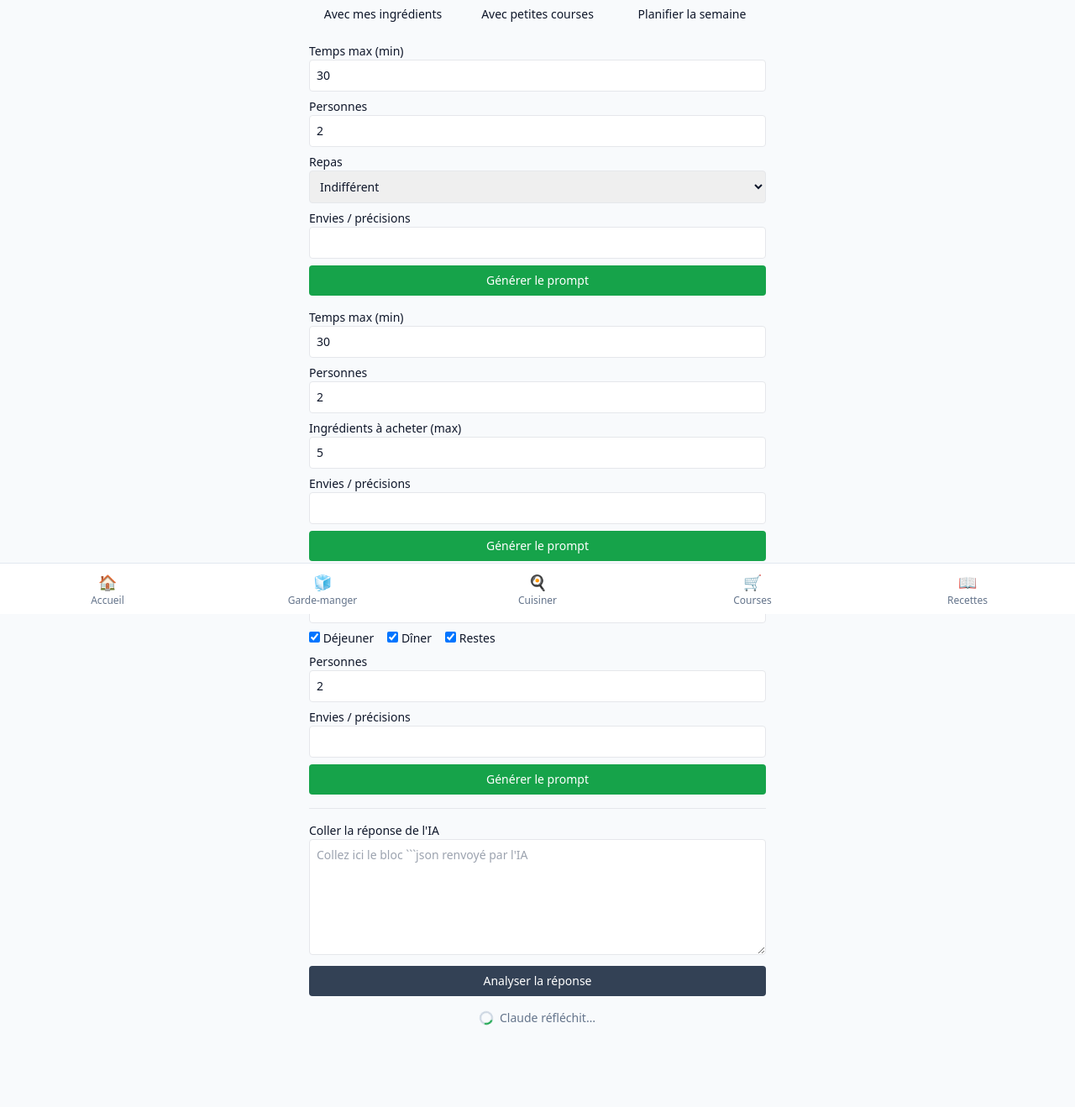
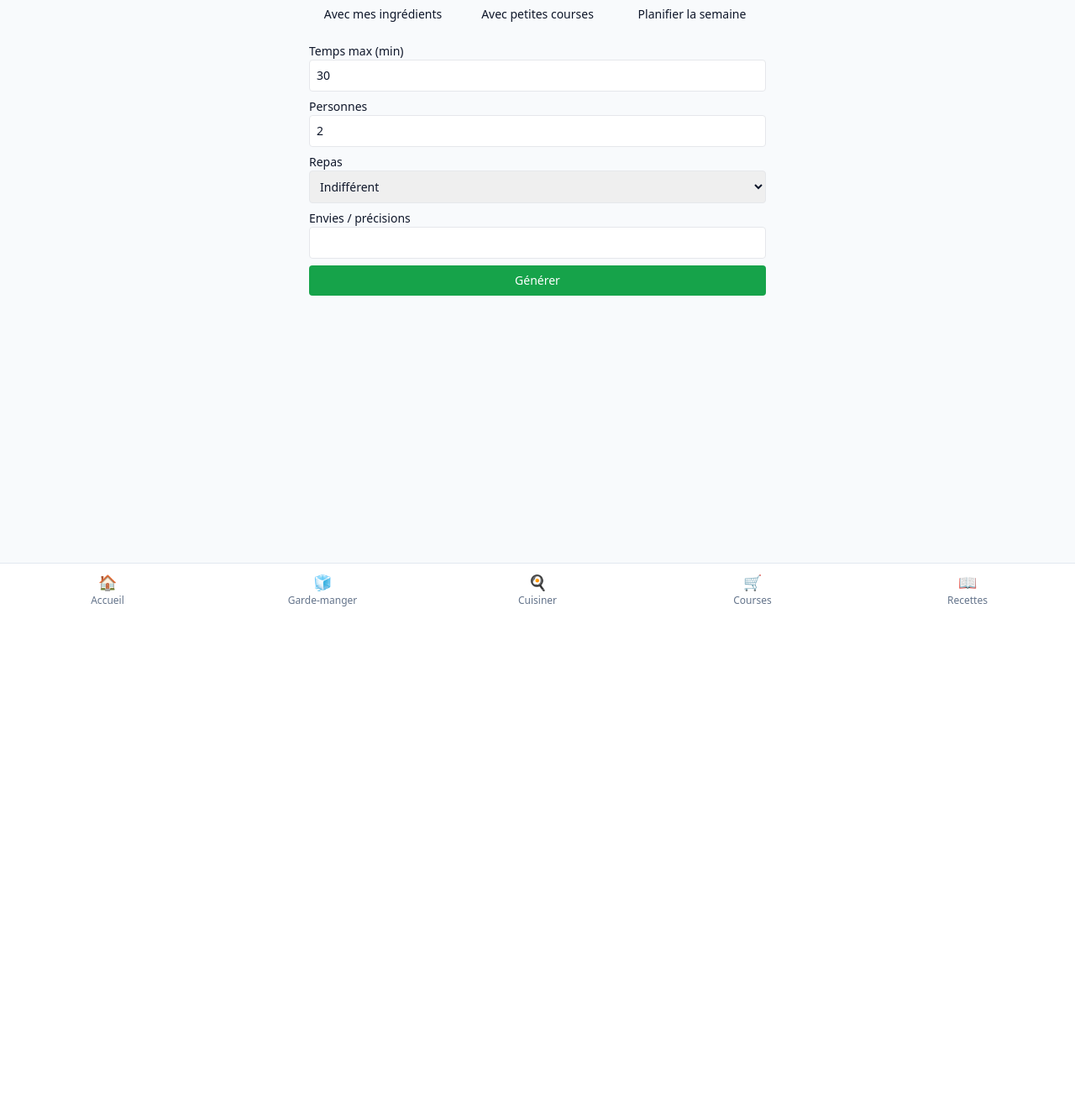
Before and after one commit to diviyank/chefai, a FastAPI app: page /cook in a window 1280 px wide. Shown: the part 69-1387 px from the top of the page at 84% size. After the commit the page ends 791 px from the top, so only its background shows below. Run offline with FastAPI, Linux system fonts and the light colour scheme; style sheets or scripts are compiled from the project's sources; some libraries are stand-ins or nearby versions.

Commit message:
feat: cook_have runs as a background job in a self-polling panel
Co-Authored-By: Claude Opus 4.8 (1M context) <noreply@anthropic.com>

```diff
--- a/app/jobs.py
+++ b/app/jobs.py
@@ -43,9 +43,11 @@ def _spawn(job_id: int, work: Callable[[], dict]) -> None:
 
 
 def start(kind: str, params: dict, prompt: str, work: Callable[[], dict],
-          runner: Callable[[int, Callable[[], dict]], None] = _spawn) -> GenerationJob:
+          runner: Callable[[int, Callable[[], dict]], None] | None = None) -> GenerationJob:
     """Insert a running row, kick off work() (threaded by default), return the row
     (detached) for immediate rendering."""
+    if runner is None:
+        runner = _spawn
     with Session(get_engine()) as s:
         job = GenerationJob(kind=kind, status="running",
                             params_json=json.dumps(params), prompt=prompt)
--- a/app/routers/jobs.py
+++ b/app/routers/jobs.py
@@ -10,7 +10,7 @@ from .. import jobs
 router = APIRouter()
 
 
-def render_panel(request: Request, kind: str, job) -> HTMLResponse:
+def render_panel(request: Request, kind: str, job, **extra) -> HTMLResponse:
     """Build the template context for a panel from a job row (or None)."""
     result = json.loads(job.result_json) if job and job.result_json else None
     params = json.loads(job.params_json) if job and job.params_json else {}
@@ -22,6 +22,7 @@ def render_panel(request: Request, kind: str, job) -> HTMLResponse:
     }
     from .. import panels
     ctx.update(panels.extra_context(kind, params, result))
+    ctx.update(extra)
     return templates.TemplateResponse("partials/_panel.html", ctx)
 
 
--- a/app/templates/base.html
+++ b/app/templates/base.html
@@ -6,6 +6,13 @@
   <title>{% block title %}chefai{% endblock %}</title>
   <link rel="manifest" href="/static/manifest.webmanifest">
   <link rel="stylesheet" href="/static/css/app.css">
+  <style>
+    .chefai-spinner { width:1rem;height:1rem;border-radius:9999px;
+      border:2px solid #cbd5e1;border-top-color:#16a34a;display:inline-block;
+      animation:chefai-spin .7s linear infinite; }
+    @keyframes chefai-spin { to { transform: rotate(360deg); } }
+    form.htmx-request button { opacity:.55; pointer-events:none; cursor:not-allowed; }
+  </style>
   <script src="/static/vendor/htmx.min.js" defer></script>
   <script src="/static/vendor/alpine.min.js" defer></script>
   <script src="/static/js/app.js" defer></script>
--- a/app/templates/cook.html
+++ b/app/templates/cook.html
@@ -1,17 +1,6 @@
 {% extends "base.html" %}
 {% block header %}Cuisiner{% endblock %}
 {% block content %}
-<style>
-  /* Self-contained so it animates without depending on the Tailwind build. */
-  .chefai-spinner {
-    width: 1rem; height: 1rem; border-radius: 9999px;
-    border: 2px solid #cbd5e1; border-top-color: #16a34a;
-    display: inline-block; animation: chefai-spin .7s linear infinite;
-  }
-  @keyframes chefai-spin { to { transform: rotate(360deg); } }
-  /* htmx sets [disabled] on the button while the request is in flight. */
-  button[disabled] { opacity: .6; cursor: not-allowed; }
-</style>
 <div x-data="{ tab: 'have' }">
   <div class="flex gap-2 text-sm">
     <button @click="tab='have'" :class="tab==='have' ? 'bg-green-600 text-white' : 'bg-slate-200'"
@@ -21,42 +10,8 @@
     <button @click="tab='plan'" :class="tab==='plan' ? 'bg-green-600 text-white' : 'bg-slate-200'"
             class="flex-1 rounded py-2">Planifier la semaine</button>
   </div>
-
-  <!-- HAVE -->
-  <form x-show="tab==='have'" hx-post="/cook/have" hx-target="#result" hx-indicator="#llm-spinner" hx-disabled-elt="find button" class="space-y-2 mt-4">
-    <label class="block text-sm">Temps max (min)
-      <input name="max_time" type="number" value="{{ default_time }}" class="w-full border rounded p-2"></label>
-    <label class="block text-sm">Personnes
-      <input name="servings" type="number" value="{{ servings }}" class="w-full border rounded p-2"></label>
-    <label class="block text-sm">Repas
-      <select name="meal" class="w-full border rounded p-2">
-        <option value="indifférent">Indifférent</option><option value="dejeuner">Déjeuner</option>
-        <option value="diner">Dîner</option></select></label>
-    <label class="block text-sm">Envies / précisions
-      <input name="cravings" class="w-full border rounded p-2"></label>
-    <button class="bg-green-600 text-white rounded px-4 py-2 w-full text-sm">Générer le prompt</button>
-  </form>
-
-  <!-- SHOP -->
-  <form x-show="tab==='shop'" hx-post="/cook/shop" hx-target="#result" hx-indicator="#llm-spinner" hx-disabled-elt="find button" class="space-y-2 mt-4">
-    <label class="block text-sm">Temps max (min)
-      <input name="max_time" type="number" value="{{ default_time }}" class="w-full border rounded p-2"></label>
-    <label class="block text-sm">Personnes
-      <input name="servings" type="number" value="{{ servings }}" class="w-full border rounded p-2"></label>
-    <label class="block text-sm">Ingrédients à acheter (max)
-      <input name="max_extra" type="number" value="5" class="w-full border rounded p-2"></label>
-    <label class="block text-sm">Envies / précisions
-      <input name="cravings" class="w-full border rounded p-2"></label>
-    <button class="bg-green-600 text-white rounded px-4 py-2 w-full text-sm">Générer le prompt</button>
-  </form>
-
-  <!-- PLAN (form posts to plan router, Task 17) -->
-  <div x-show="tab==='plan'" class="mt-4">{% include "partials/_plan_form.html" ignore missing %}</div>
-
-  <div id="llm-spinner" class="htmx-indicator flex items-center justify-center gap-2 text-sm text-slate-500 mt-4">
-    <span class="chefai-spinner" aria-hidden="true"></span>
-    <span>Claude réfléchit…</span>
-  </div>
-  <div id="result"></div>
+  <div x-show="tab==='have'">{{ panels['cook_have']|safe }}</div>
+  <div x-show="tab==='shop'">{{ panels['cook_shop']|safe }}</div>
+  <div x-show="tab==='plan'">{{ panels['plan']|safe }}</div>
 </div>
 {% endblock %}
--- a/app/templates/partials/_form_cook_have.html
+++ b/app/templates/partials/_form_cook_have.html
@@ -1,5 +1,21 @@
 <form hx-post="/cook/have" hx-target="#panel-cook_have" hx-swap="outerHTML"
       class="space-y-2 mt-4">
+  <label class="block text-sm">Temps max (min)
+    <input name="max_time" type="number"
+           value="{{ params.get('max_time') or default_time|default(30, true) }}"
+           class="w-full border rounded p-2"></label>
+  <label class="block text-sm">Personnes
+    <input name="servings" type="number"
+           value="{{ params.get('servings') or servings_default|default(2, true) }}"
+           class="w-full border rounded p-2"></label>
+  <label class="block text-sm">Repas
+    <select name="meal" class="w-full border rounded p-2">
+      <option value="indifférent">Indifférent</option><option value="dejeuner">Déjeuner</option>
+      <option value="diner">Dîner</option></select></label>
+  <label class="block text-sm">Envies / précisions
+    <input name="cravings" value="{{ params.get('cravings', '') }}"
+           class="w-full border rounded p-2"></label>
+  <input type="hidden" name="exclude_titles" value="{{ exclude_value or '' }}">
   <button {% if running %}disabled{% endif %}
           class="bg-green-600 text-white rounded px-4 py-2 w-full text-sm">Générer</button>
 </form>
--- a/app/templates/partials/_job_status.html
+++ b/app/templates/partials/_job_status.html
@@ -1,5 +1,5 @@
 {% set running = job and job.status == 'running' %}
-{% include "partials/_form_" ~ kind ~ ".html" %}
+{% include "partials/_form_" ~ kind ~ ".html" ignore missing %}
 <div class="mt-4">
   {% if running %}
     <div class="flex items-center justify-center gap-2 text-sm text-slate-500">
@@ -8,6 +8,6 @@
   {% elif job and job.status == 'error' %}
     {% include "partials/_prompt_result.html" %}
   {% elif job and job.status == 'done' %}
-    {% include "partials/_result_" ~ kind ~ ".html" %}
+    {% include "partials/_result_" ~ kind ~ ".html" ignore missing %}
   {% endif %}
 </div>
```
Also changed, not shown: app/routers/generate.py (+19 -13 lines), tests/conftest.py (+17 -9 lines), tests/test_generate_routes.py (+3 -2 lines).
